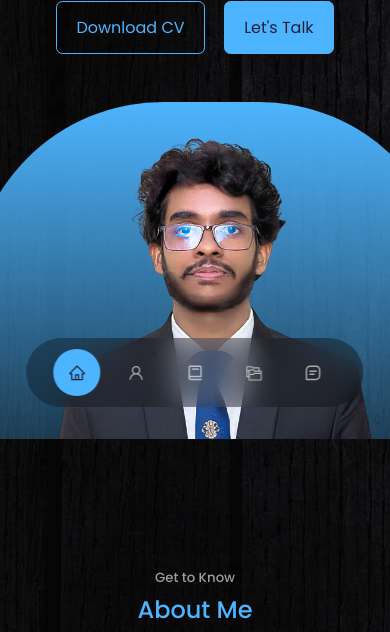
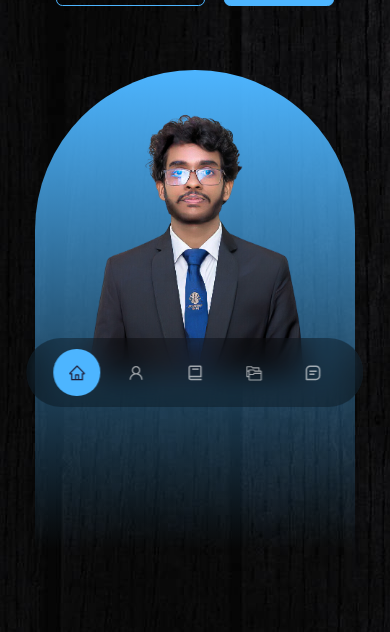
Before and after one commit to OshnMdw/OshnMdw.github.io, a React (Create React App) app: page / in a window 390 px wide. Shown: the part 405-1037 px from the top of the page. Built offline with nearby package versions, Linux system fonts and the light colour scheme.

Commit message:
Footer added

```diff
--- a/src/components/footer/Footer.jsx
+++ b/src/components/footer/Footer.jsx
@@ -1,6 +1,6 @@
 import React from 'react'
 import './footer.css'
-import {BsFacebook,BsLinkedin,BsGithub} from 'react-icons/bs'
+import {BsInstagram,BsLinkedin,BsGithub} from 'react-icons/bs'
 
 const Footer = () => {
   return (
@@ -15,9 +15,9 @@ const Footer = () => {
       </ul>
 
       <div className='footer__socials'>
-        <a href='https://linkedin.com/oshnmdw'><BsLinkedin/></a>
-        <a href='https://github.com/OshnMdw'><BsGithub/></a>
-        <a href='https://facebook.com/oshan.madawa.758'><BsFacebook/></a>
+        <a href='https://www.linkedin.com/in/oshnmdw/' target="_blank"><BsLinkedin/></a>
+        <a href='https://github.com/OshnMdw' target="_blank"><BsGithub/></a>
+        <a href="https://www.instagram.com/oshnmdw/" target="_blank"><BsInstagram/></a>
       </div>
 
       <div className='footer__copyright'>
--- a/src/components/footer/footer.css
+++ b/src/components/footer/footer.css
@@ -1,14 +1,14 @@
 footer{
-    background: var(--color-primary);
+    background: var(--color-bg-variant);
     padding: 3rem 0;
     text-align: center;
     font-size: 0.9rem;
     margin-top: 7rem;
 }
 
-footer a{
+/* footer a{
     color: var(--color-bg);
-}
+} */
 
 .permalinks{
     display: flex;
@@ -36,13 +36,13 @@ footer a{
 
 .footer__socials a:hover{
     background: transparent;
-    color: var(--color-bg);
+    color: var(--color-primary);
     border-color: var(--color-bg);
 }
 
 .footer__copyright{
     margin-bottom: 4rem;
-    color: var(--color-bg);
+    color: var(--color-white);
 }
 
 
--- a/src/components/header/Header.jsx
+++ b/src/components/header/Header.jsx
@@ -13,12 +13,13 @@ const Header = () => {
         <h3 className='text-light'>Fullstack Developer</h3>
         <CTA/>
         <HeaderSocial/>
+        <a href="#contact" className='scroll_down'>Scroll Down</a>
 
         <div className='me'>
-          <img src={ME} alt=""/>
+          <img className= 'me__image' src={ME} alt=""/>
         </div>
 
-        <a href="#contact" className='scroll_down'>Scroll Down</a>
+
 
       </div>
     </header>
--- a/src/components/header/HeaderSocials.jsx
+++ b/src/components/header/HeaderSocials.jsx
@@ -1,14 +1,14 @@
 import React from 'react'
 import {BsLinkedin} from 'react-icons/bs'
 import {BsGithub} from 'react-icons/bs'
-import {BsTwitter} from 'react-icons/bs'
+import {BsInstagram} from 'react-icons/bs'
 
 const HeaderSocials = () => {
   return (
     <div className='header_socials'>
-        <a href="https://linkedin.com" target="_blank"><BsLinkedin/></a>
-        <a href="https://github.com" target="_blank"><BsGithub/></a>
-        <a href="https://twitter.com" target="_blank"><BsTwitter/></a>
+        <a href="https://www.linkedin.com/in/oshnmdw" target="_blank"><BsLinkedin/></a>
+        <a href="https://github.com/OshnMdw" target="_blank"><BsGithub/></a>
+        <a href="https://www.instagram.com/oshnmdw/" target="_blank"><BsInstagram/></a>
     </div>
   )
 }
--- a/src/components/header/header.css
+++ b/src/components/header/header.css
@@ -1,6 +1,6 @@
 header {
-    height: 120vh;
-    padding-top: 7rem;
+    height: 115vh;
+    padding-top: 4rem;
     overflow: hidden;
 }
 
@@ -28,7 +28,7 @@ header {
     gap: 0.8rem;
     position: absolute;
     left: 0;
-    bottom: 3rem;
+    bottom: 8rem;
 }
 
 .header_socials::after{
@@ -42,20 +42,20 @@ header {
 
 .me {
     background: linear-gradient(var(--color-primary), transparent);
-    width: 30rem;
-    height: 30rem;
+    width: 25rem;
+    height: 25rem;
     position: absolute;
-    left: calc(50% - 14rem);
-    margin-top: 3rem;
+    left: calc(50% - 12.5rem);
+    margin-top: 4rem;
     border-radius: 12rem 12rem 0 0;
     overflow: hidden;
-    padding: 1rem 1.5rem 1.5rem 1.5rem;
+    padding: 2rem 1.5rem 1.5rem 1.5rem;
 }
 
 .scroll_down {
     position: absolute;
     right: -2.3rem;
-    bottom: 5rem;
+    bottom: 10rem;
     transform: rotate(90deg);
     font-weight: 300;
     font-size: 0.9rem;
@@ -65,7 +65,12 @@ header {
 
 @media screen and (max-width :1024px){
     header{
-        height: 68vh;
+        height: 106vh;
+    }
+    .me {
+        width: 23rem;
+        height: 30rem;
+        left: calc(50% - 11.5rem);
     }
 }
 
@@ -73,10 +78,16 @@ header {
 
 @media screen and (max-width :600px){
     header{
-        height: 100vh;
+        height: 115vh;
     }
     .header_socials,
     .scroll_down {
         display: none;
     }
+
+    .me {
+        width: 20rem;
+        height: 30rem;
+        left: calc(50% - 10rem);
+    }
 }
```
